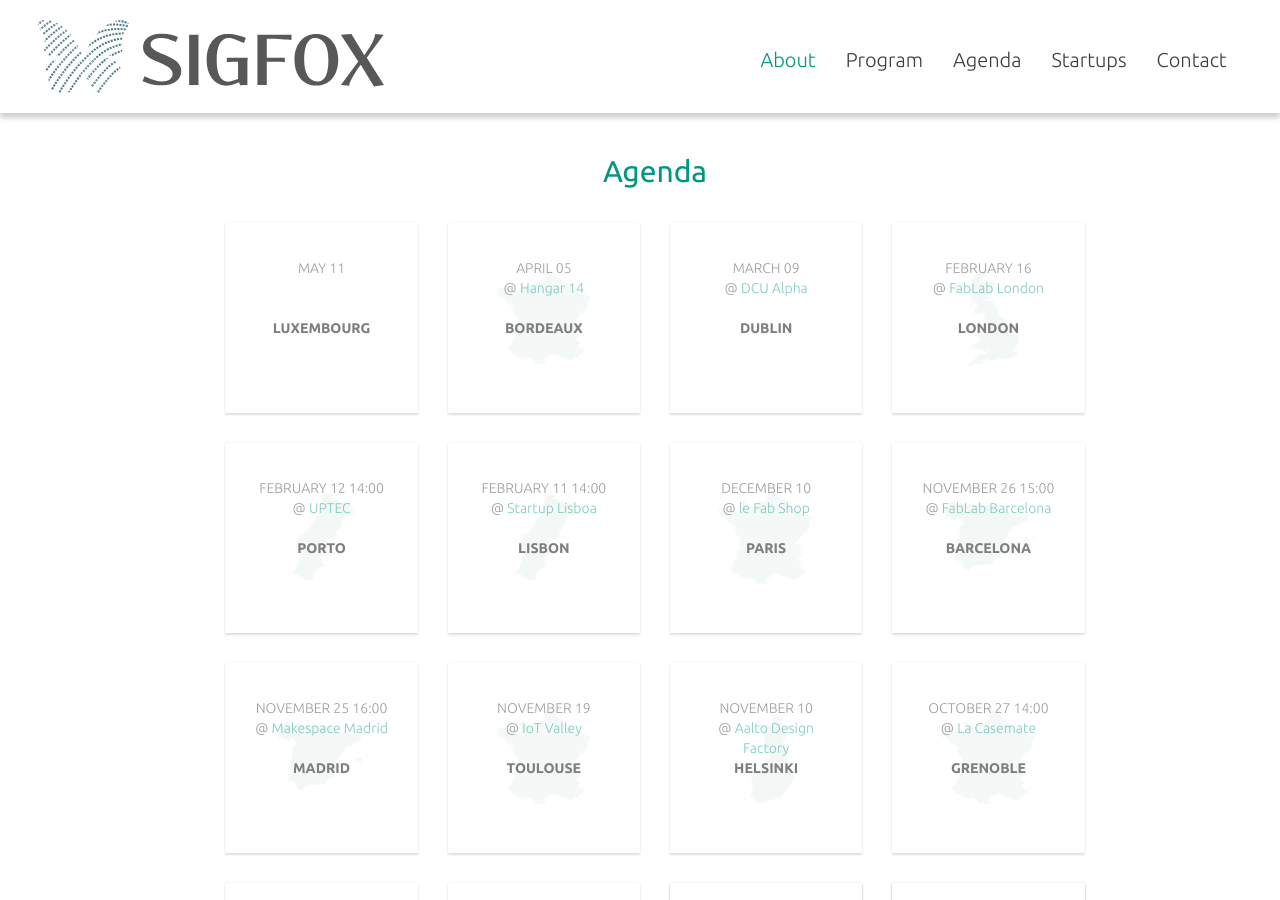
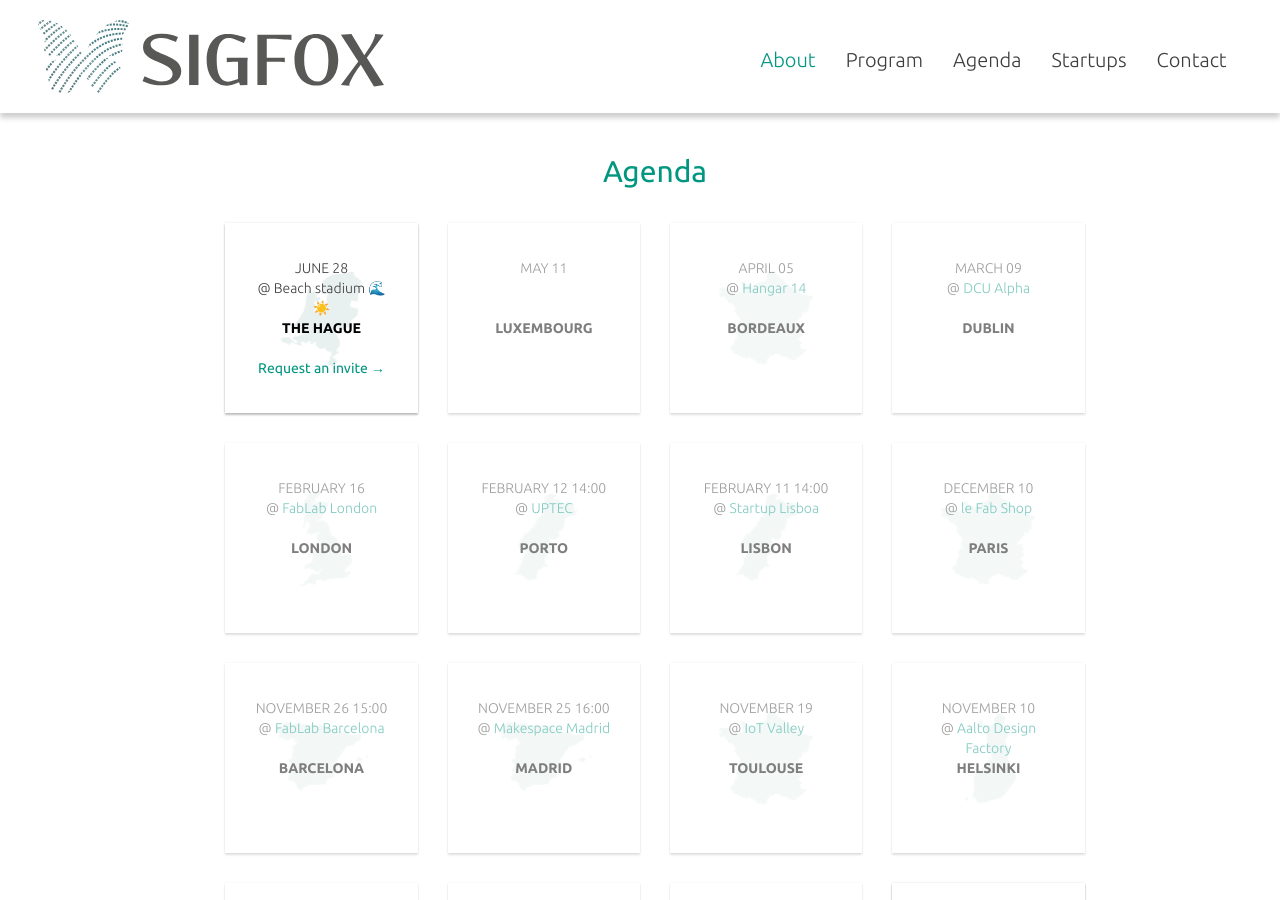
Before and after one commit to sigfox/makers.sigfox.com, a Jekyll site: the page built from tour/index.html, in a window 1280 px wide and 900 px high, scrolled down 1612 px. Built offline with Jekyll 4.4.1, drawn with Linux system fonts in a browser that asks for light colours.

Commit message:
SMT The Hague

```diff
--- a/_data/tourdates.yml
+++ b/_data/tourdates.yml
@@ -113,3 +113,8 @@
   location: DCU Alpha
   locationLink: http://www.dcualpha.ie/
   soldOut: true
+
+- city: The Hague
+  country: NED
+  date: 2016/06/28
+  location: Beach stadium 🌊  ☀️
```
